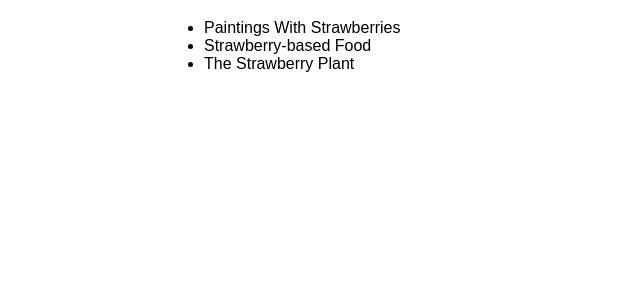
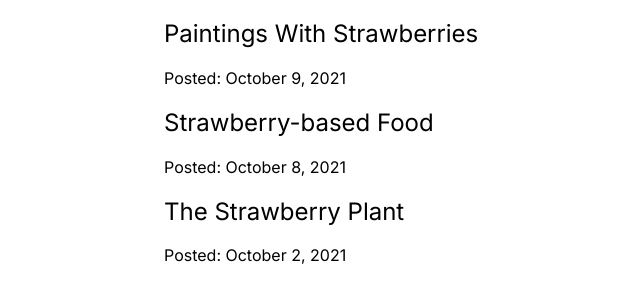
Before and after one commit to oxfist/fresh-strawberries, a Gatsby site: page /blog in a window 1280 px wide. Shown: the part 167-470 px from the top of the page, without its empty margins (226-866 px from the left). Built offline with nearby package versions, Linux system fonts and the light colour scheme; Gatsby itself is replaced by a stand-in of ours.

Commit message:
Change post list to render article instead of ul

```diff
--- a/src/pages/blog.js
+++ b/src/pages/blog.js
@@ -4,15 +4,16 @@ import { graphql } from "gatsby";
 import Layout from "../components/layout";
 
 const BlogPage = ({ data }) => {
-  const files = data.allMdx.nodes;
+  const posts = data.allMdx.nodes;
 
   return (
     <Layout pageTitle="Strawberries Posts">
-      <ul>
-        {files.map(({ id, frontmatter }) => (
-          <li key={id}>{frontmatter.title}</li>
-        ))}
-      </ul>
+      {posts.map(({ id, frontmatter }) => (
+        <article>
+          <h2 key={id}>{frontmatter.title}</h2>
+          <p>Posted: {frontmatter.date}</p>
+        </article>
+      ))}
     </Layout>
   );
 };
```
